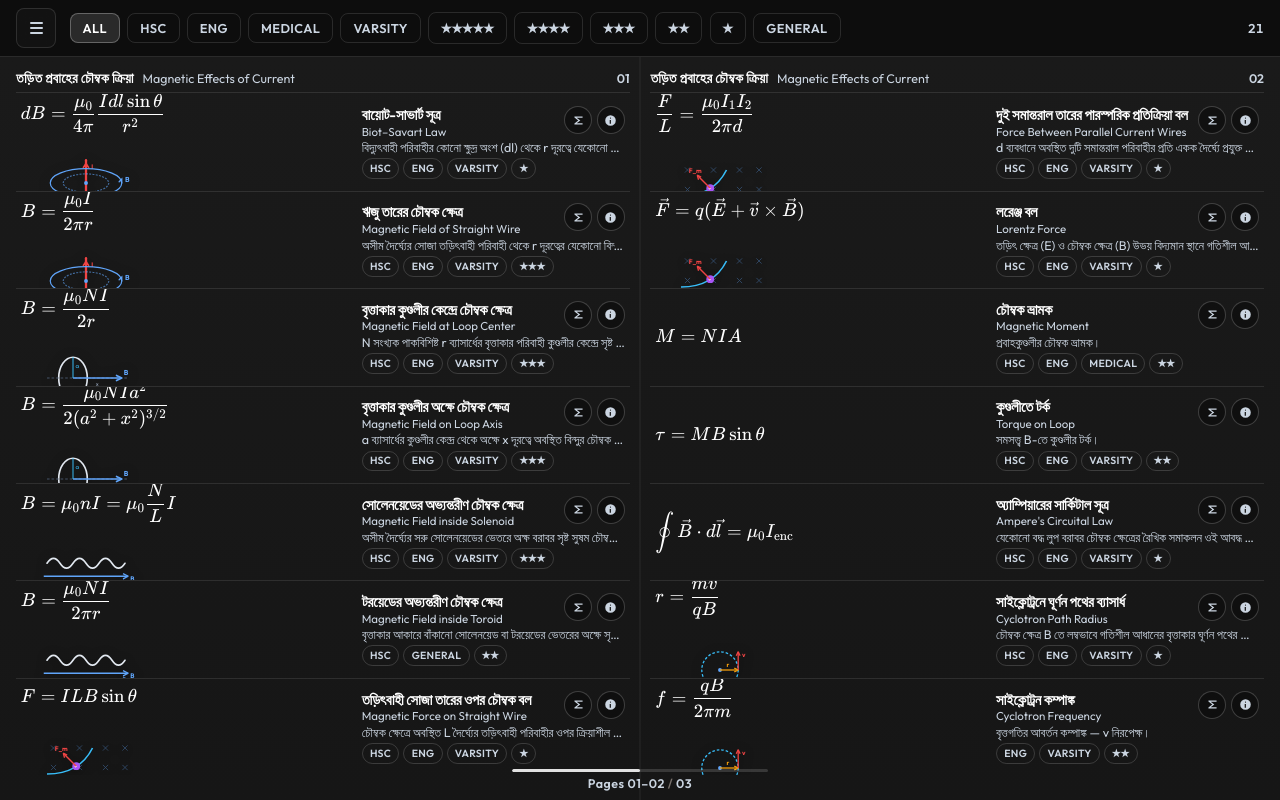
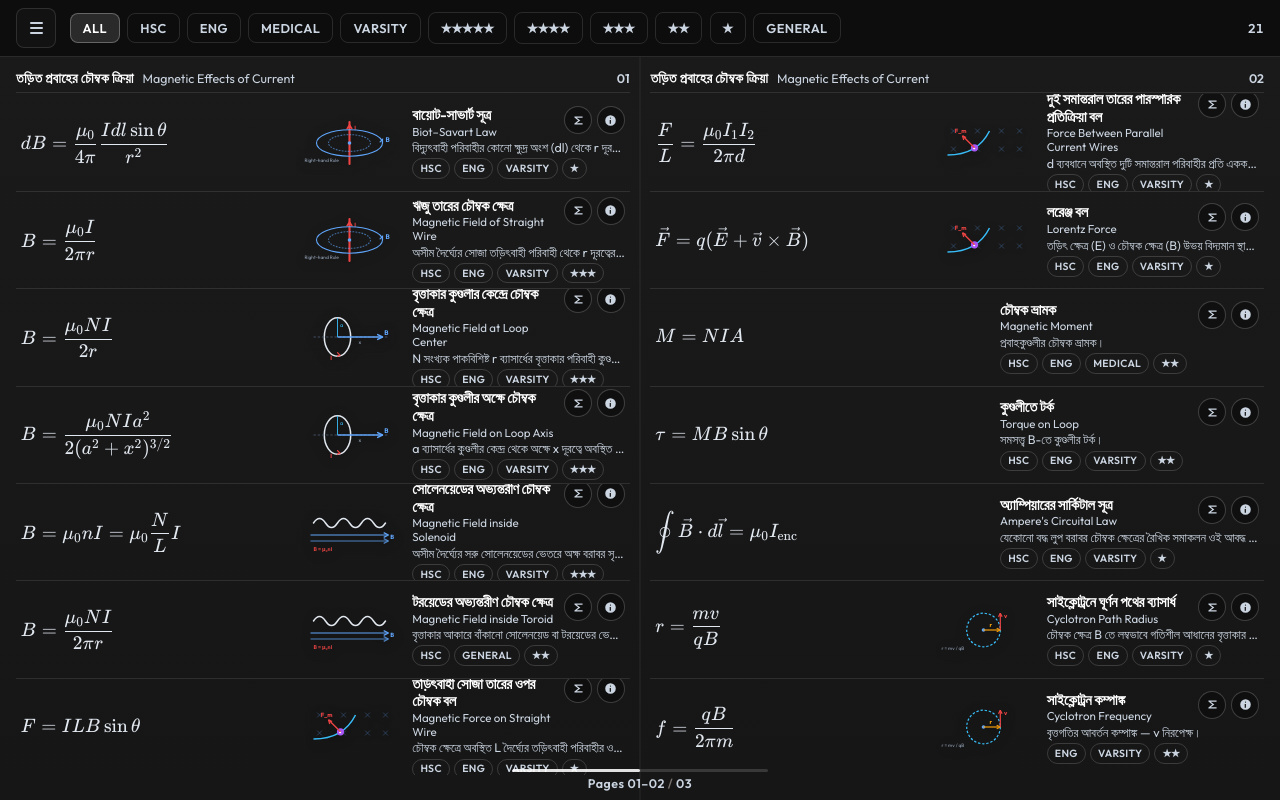
Before and after one commit to sadafbabu/Formulas, a React (Vite) app: page / in a window 1280 px wide. Built offline with nearby package versions, Linux system fonts and the light colour scheme.

Commit message:
Refine formula card 3-column layout with side-by-side vector diagrams

```diff
--- a/src/components/FormulaBlock.tsx
+++ b/src/components/FormulaBlock.tsx
@@ -33,13 +33,15 @@ export function FormulaBlock({
       style={{ animationDelay: `${30 + index * 30}ms` }}
     >
       <div className="formula-main">
-        <div className="formula-latex-side">
-          <div className="formula-latex">
-            <Katex latex={formula.latex} display />
-          </div>
+        <div className="formula-latex-col">
+          <Katex latex={formula.latex} display />
+        </div>
+
+        <div className="formula-diagram-col">
           <FormulaDiagram id={formula.id} />
         </div>
-        <div className="formula-text">
+
+        <div className="formula-text-col">
           <header className="formula-head">
             <h2 className="formula-title">
               <span className="formula-title-bn">{formula.titleBn}</span>
--- a/src/index.css
+++ b/src/index.css
@@ -532,29 +532,32 @@ button {
 
 .formula-main {
   display: grid;
-  grid-template-columns: minmax(0, 1.25fr) minmax(0, 1fr);
-  gap: 0.4rem 0.75rem;
+  grid-template-columns: minmax(0, 1.25fr) auto minmax(0, 1fr);
+  gap: 0.4rem 0.65rem;
   width: 100%;
   align-items: center;
   min-height: 0;
 }
 
-.formula-latex-side {
+.formula-latex-col {
   display: flex;
-  flex-direction: column;
-  justify-content: center;
-  align-items: flex-start;
-  gap: 0.3rem;
+  align-items: center;
   min-width: 0;
 }
 
+.formula-diagram-col {
+  display: flex;
+  align-items: center;
+  justify-content: center;
+  flex-shrink: 0;
+}
+
 .formula-diagram {
-  width: min(130px, 90%);
+  width: min(105px, 18vw);
   height: auto;
-  max-height: 52px;
+  max-height: 48px;
   flex-shrink: 0;
   display: block;
-  margin-top: 0.15rem;
   filter: drop-shadow(0 2px 6px rgba(0, 0, 0, 0.45));
 }
 
@@ -571,7 +574,7 @@ button {
   font-size: 1.05em;
 }
 
-.formula-text {
+.formula-text-col {
   display: flex;
   flex-direction: column;
   gap: 0.12rem;
```
